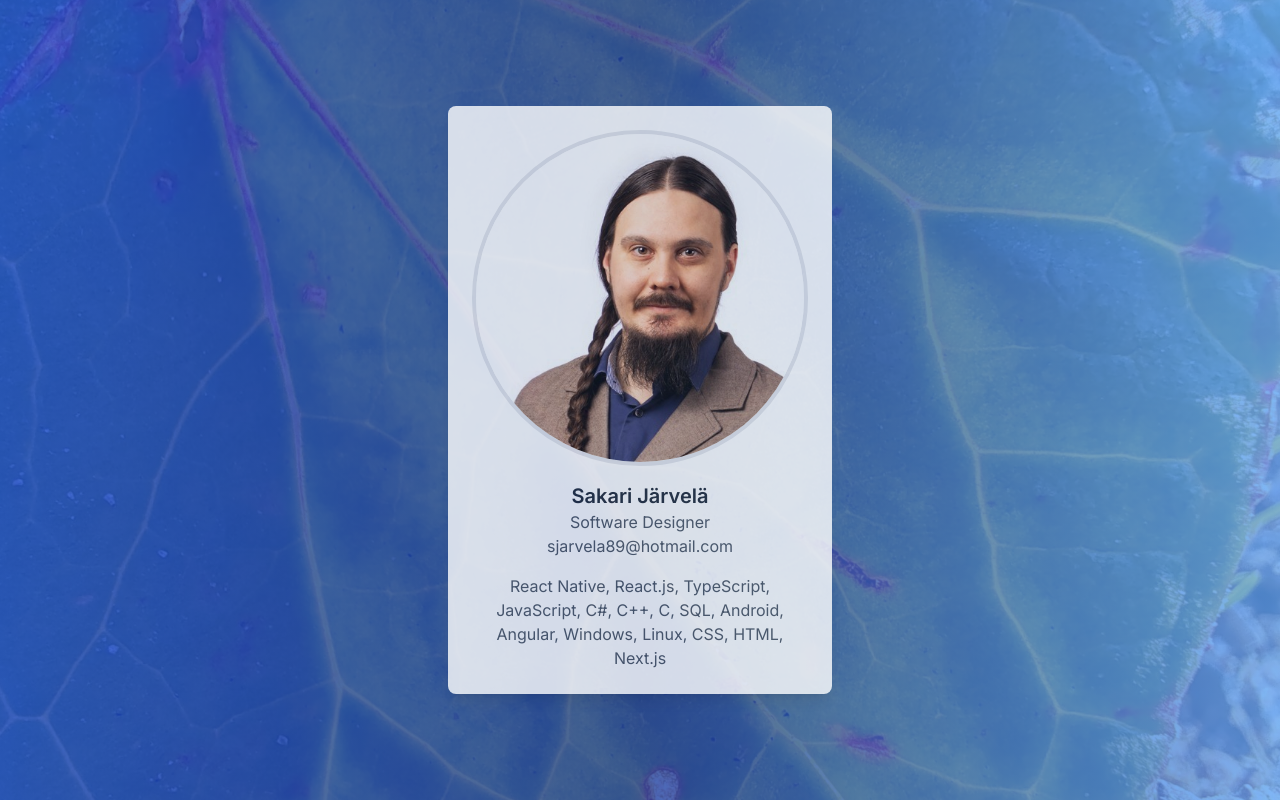
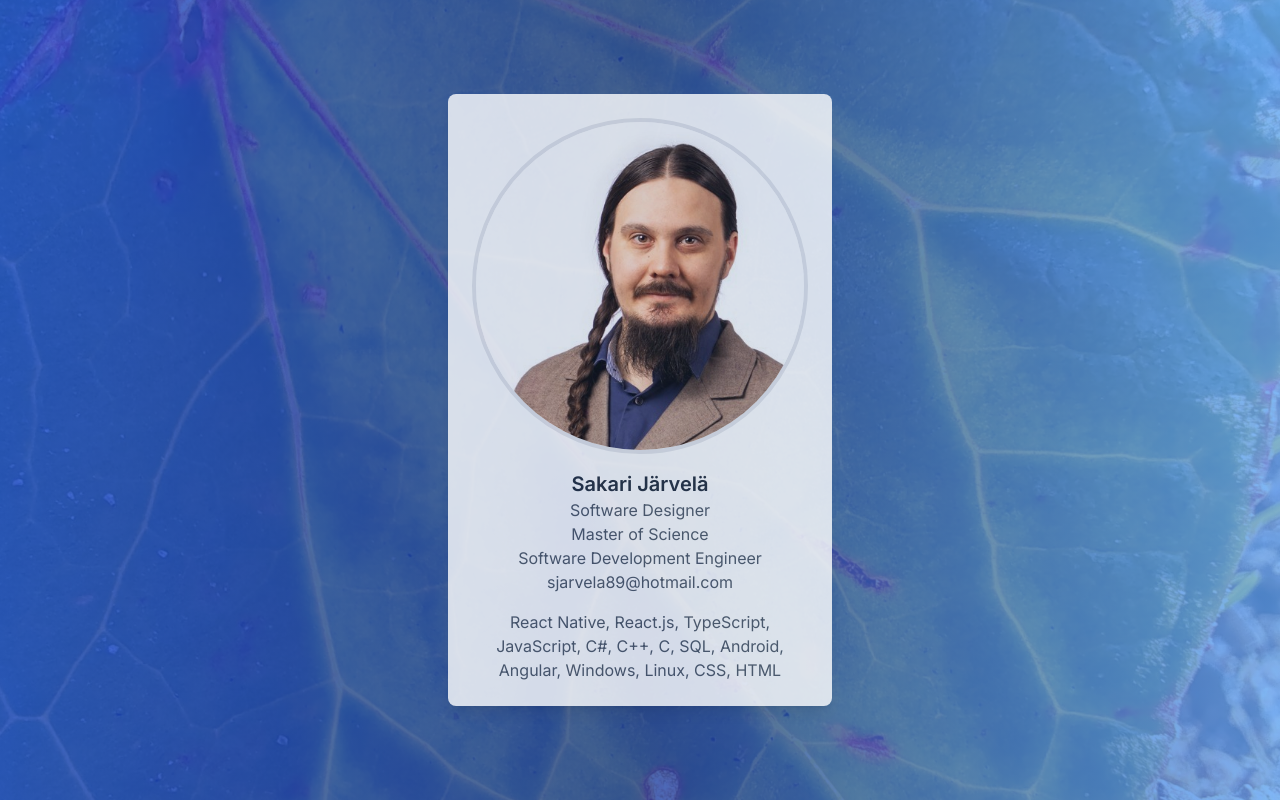
Before and after one commit to sjarvela89/homepage, a Next.js app: page / in a window 1280 px wide. Built offline with nearby package versions, Linux system fonts and the light colour scheme.

Commit message:
Update details.

```diff
--- a/src/app/Components/BusinessCard.tsx
+++ b/src/app/Components/BusinessCard.tsx
@@ -14,9 +14,11 @@ const BusinessCard: React.FC = () => {
       <div className="text-center">
         <h2 className="text-xl font-semibold text-gray-800">Sakari Järvelä</h2>
         <p className="text-gray-600">Software Designer</p>
+		<p className="text-gray-600">Master of Science</p>
+		<p className="text-gray-600">Software Development Engineer</p>
         <p className="text-gray-600">sjarvela89@hotmail.com</p>
 		<div className="mt-4"></div>
-        <p className="text-gray-600">React Native, React.js, TypeScript, JavaScript, C#, C++, C, SQL, Android, Angular, Windows, Linux, CSS, HTML, Next.js</p>
+        <p className="text-gray-600">React Native, React.js, TypeScript, JavaScript, C#, C++, C, SQL, Android, Angular, Windows, Linux, CSS, HTML</p>
       </div>
     </div>
   );
```
